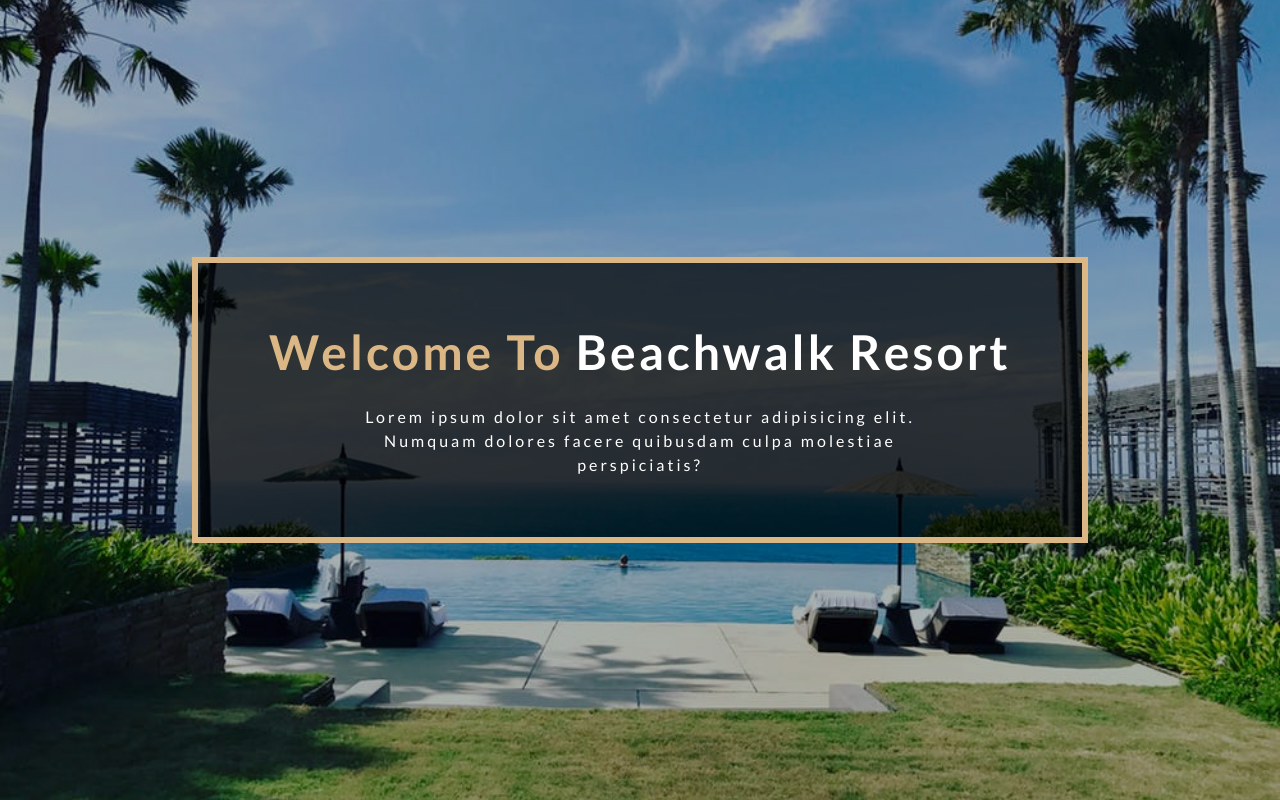
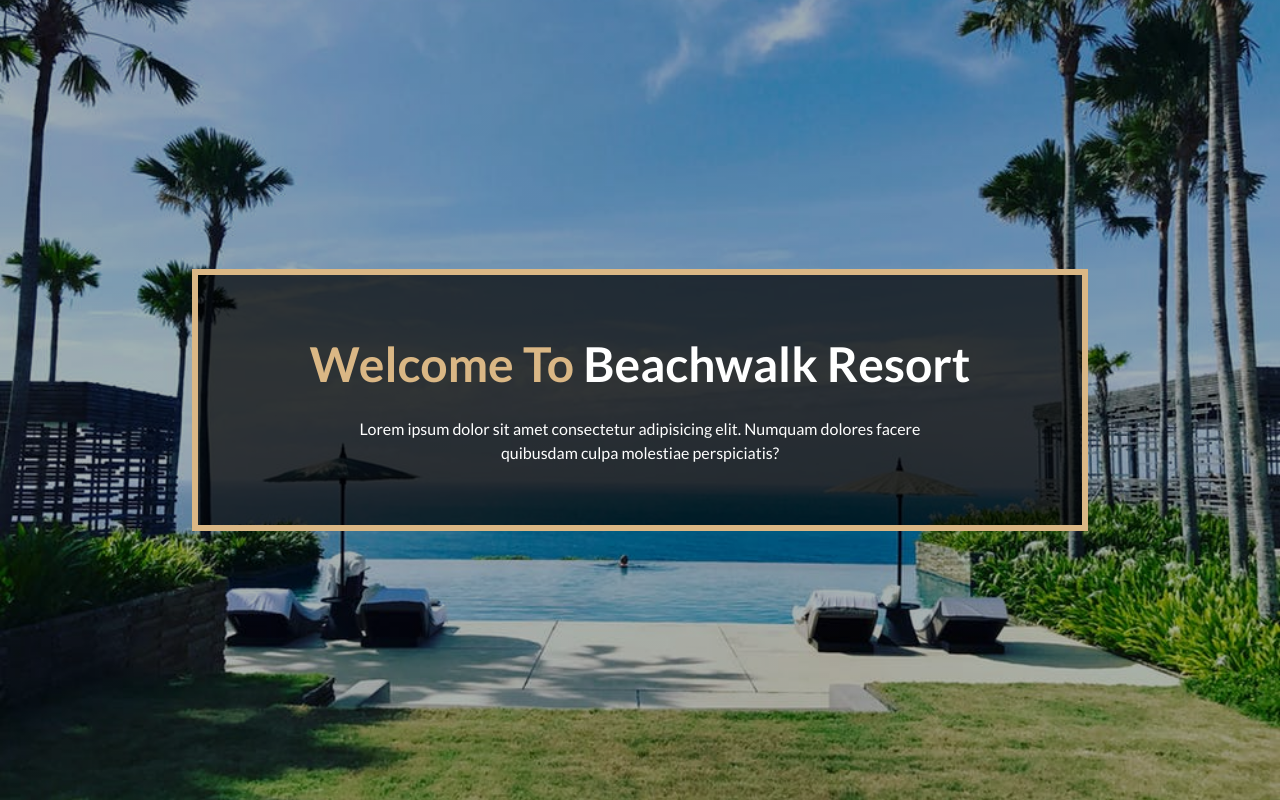
Before and after one commit to Ashley-King/beachwalk, a React (Create React App) app: page / in a window 1280 px wide. Built offline with nearby package versions, Linux system fonts and the light colour scheme.

Commit message:
more css helpers and styling for the banner

```diff
--- a/src/components/globals/Banner.js
+++ b/src/components/globals/Banner.js
@@ -1,6 +1,12 @@
 import React from "react";
 import styled, { css, keyframes } from "styled-components";
-import { setColor } from "../../styles";
+import {
+  setRem,
+  setColor,
+  setLetterSpacing,
+  setBorder,
+  media
+} from "../../styles";
 
 const Banner = ({ title, text, children, greeting }) => {
   return (
@@ -19,14 +25,12 @@ const Banner = ({ title, text, children, greeting }) => {
 const BannerWrapper = styled.div`
   background: rgba(0, 0, 0, 0.7);
   text-align: center;
-  padding: 60px 32px;
-  /* setRem */
-  letter-spacing: 3px;
-  /* setLetterSpacing */
+  padding: ${setRem(60)} ${setRem(32)};
+  letter-spacing: ${setLetterSpacing(3)};
   color: ${setColor.mainWhite};
   h1 {
     text-transform: capitalize;
-    font-size: 48px;
+    font-size: ${setRem(48)};
     color: ${setColor.primaryColor};
     span {
       color: ${setColor.mainWhite};
@@ -36,16 +40,19 @@ const BannerWrapper = styled.div`
     width: 85%;
     margin: 0 auto;
   }
-  @media (min-width: 768px) {
+  ${media.tablet`
     width: 70vw;
-    border: 6px solid ${setColor.primaryColor};
+    ${setBorder({ width: "6px", color: setColor.primaryColor })};
     p {
       width: 75%;
     }
-    h1{
-      /* animation */
-    }
+  `}
 
+  h1 {
+    /* animation */
+  }
+  .info {
+    /* animation */
   }
 `;
 
--- a/src/styles.js
+++ b/src/styles.js
@@ -1,3 +1,5 @@
+import { css } from "styled-components";
+
 export const setColor = {
   bigFootFeet: "#ee964b",
   stilDeGrainYellow: "#f4d35e",
@@ -35,3 +37,43 @@ export const setBackground = ({
   url(${img}) center/cover no-repeat fixed;
   `;
 };
+
+export const setRem = (number = 16) => {
+  return `
+    ${number / 16}rem;
+  `;
+};
+
+export const setLetterSpacing = (number = 2) => {
+  return `
+    letter-spacing: ${number}px
+  `;
+};
+
+export const setBorder = ({
+  width = "2px",
+  style = "solid",
+  color = "black"
+} = {}) => {
+  return `
+    border: ${width} ${style} ${color};
+  `;
+};
+
+const sizes = {
+  large: 1200,
+  desktop: 992,
+  tablet: 768,
+  phone: 576
+};
+
+// Iterate through the sizes and create a media template
+export const media = Object.keys(sizes).reduce((acc, label) => {
+  acc[label] = (...args) => css`
+    @media (min-width: ${sizes[label] / 16}em) {
+      ${css(...args)}
+    }
+  `;
+
+  return acc;
+}, {});
```
